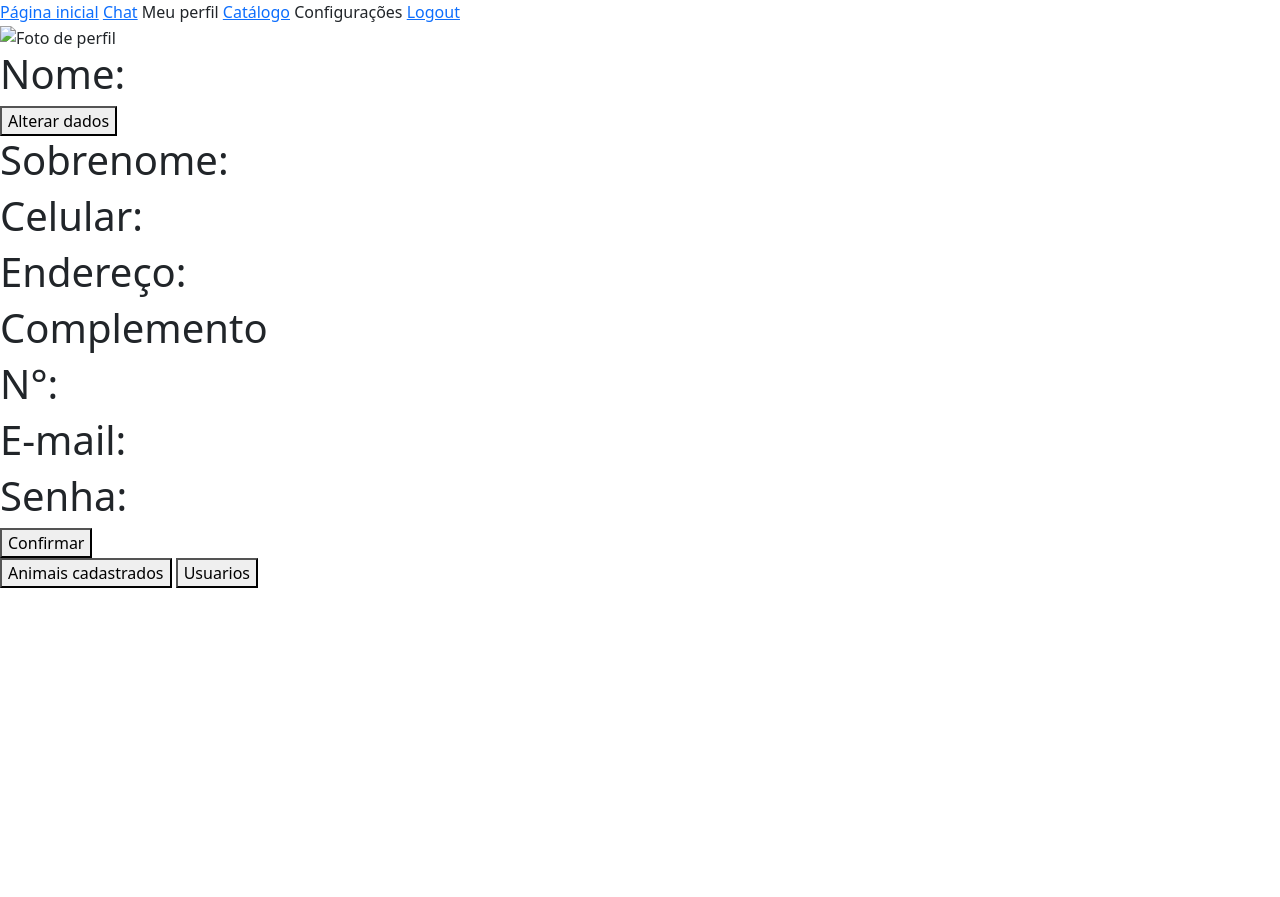
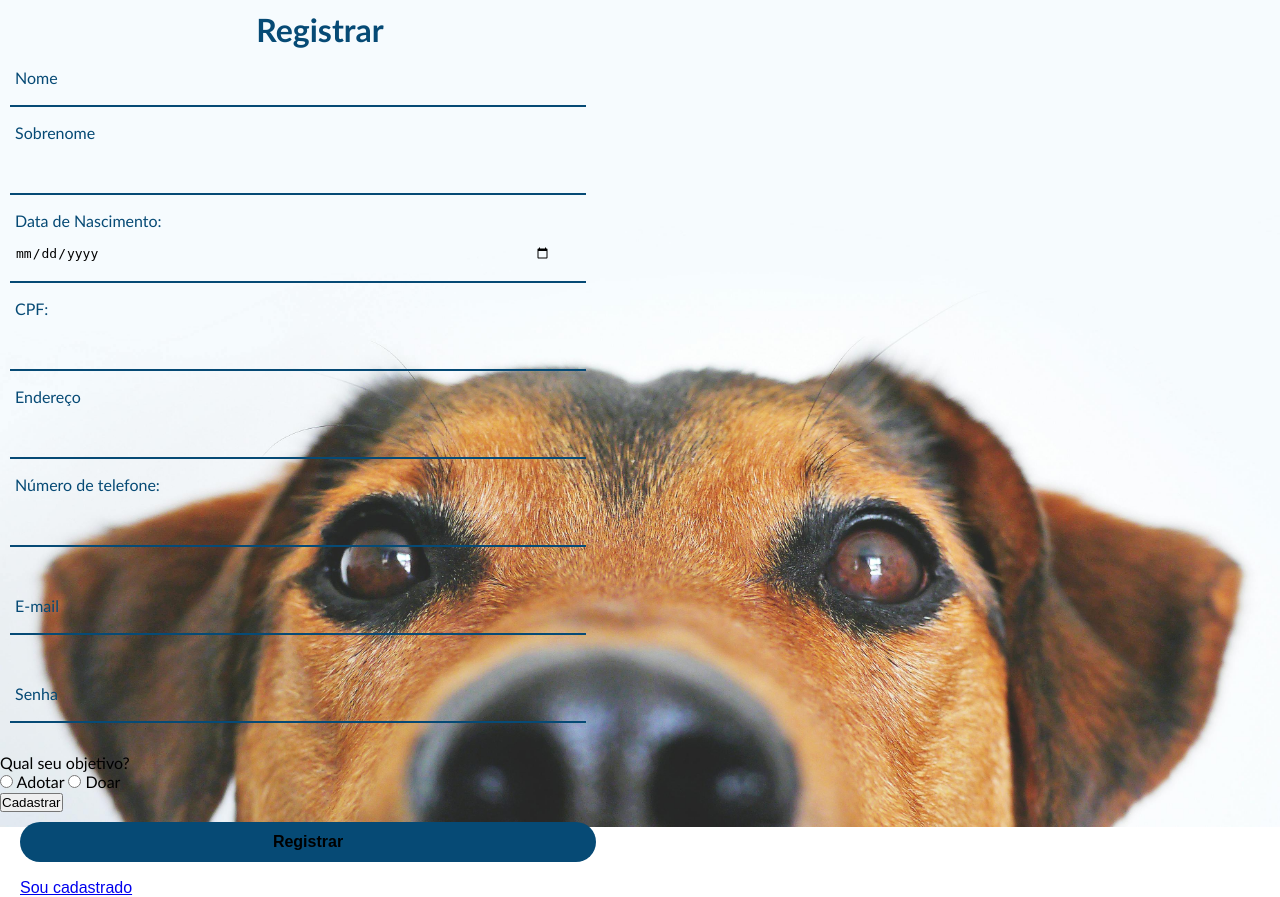
Before and after one commit to Brunos35/projetos, a PHP site: the page made by Cãopanheiro/assets/php/cadastro.php in a window 1280 px wide. Before the commit the page ends 588 px from the top, so only its background shows below. Run offline with PHP 8.4, Linux system fonts and the light colour scheme; data that the repository does not hold is empty.

Commit message:
Formulário de cadastro

```diff
--- a/Cãopanheiro/assets/php/cadastro.php
+++ b/Cãopanheiro/assets/php/cadastro.php
@@ -3,37 +3,66 @@
 <head>
     <meta charset="UTF-8">
     <meta name="viewport" content="width=device-width, initial-scale=1.0">
-    <title>Área do Usuario</title>
-    <link href="https://cdn.jsdelivr.net/npm/bootstrap@5.2.3/dist/css/bootstrap.min.css" rel="stylesheet"
-        integrity="sha384-rbsA2VBKQhggwzxH7pPCaAqO46MgnOM80zW1RWuH61DGLwZJEdK2Kadq2F9CUG65" crossorigin="anonymous">
+    <title>Cadastro Cãopanheiro</title>
+    <link rel="stylesheet" href="../css/login.css">
 </head>
+<?php
+ $nome = $_POST['nome'];
+ $email = $_POST['email'];
+ $senha = $_POST['senha'];
+?>
 <body>
-    <aside>
-        <span><a href="../index.html">Página inicial</a></span>
-        <span><a href="./chat.html">Chat</a></span>
-        <span>Meu perfil</span>
-        <span><a href="#">Catálogo</a></span>
-        <span>Configurações</span>
-        <span><a href="#">Logout</a></span>
-    </aside>
-    <main>
-        <img src="" alt="Foto de perfil">
-        <h1>Nome:</h1> <button id="alt_dados">Alterar dados</button>
-        <h1>Sobrenome:</h1>
-        <h1>Celular:</h1>
-        <h1>Endereço:</h1>
-        <h1>Complemento</h1>
-        <h1>N°:</h1>
-        <h1>E-mail:</h1>
-        <h1>Senha:</h1>
-        <button id="confirm">Confirmar</button>
-    </main>
-    <main>
-        <button>Animais cadastrados</button>
-        <button>Usuarios</button>
-    </main>
-<script src="https://cdn.jsdelivr.net/npm/bootstrap@5.2.3/dist/js/bootstrap.bundle.min.js"
-        integrity="sha384-kenU1KFdBIe4zVF0s0G1M5b4hcpxyD9F7jL+jjXkk+Q2h455rYXK/7HAuoJl+0I4"
-        crossorigin="anonymous"></script>
+    <div class="registro" id="registro">
+        <form action="registro.php" autocomplete="on">
+            <h2>Registrar</h2>
+            <div class="inputbox">
+                <input type="text" name="nome" id="nome" required value="<?=$nome?>">
+                <label for="nome">Nome</label>
+            </div>
+            <div class="inputbox">
+                <input type="text" name="sobrenome" id="sobrenome" required">
+                <label for="nome">Sobrenome</label>
+            </div>
+
+            <div class="inputbox">
+                <input type="date" name="dataNasc" id="dataNasc">
+                <label for="dataNasc">Data de Nascimento: </label>
+            </div>
+
+            <div class="inputbox">
+                <input type="number" name="cpf" id="cpf">
+                <label for="cpf">CPF: </label>
+            </div>
+
+            <div class="inputbox">
+                <input type="text" name="endereco" id="endereco">
+                <label for="endereco">Endereço</label>
+            </div>
+            <div class="inputbox">
+                <input type="tel" name="telefone" id="telefone">
+                <label for="telefone">Número de telefone: </label>
+            </div>
+            <div class="inputbox">
+                <input type="email" name="email" id="email" required value="<?=$email?>">
+                <label for="email">E-mail</label>
+            </div>
+            <div class="inputbox">
+                <input type="password" name="senha" id="senha" required value="<?=$senha?>">
+                <label for="senha">Senha</label>
+            </div>
+            <div class="input">
+                <p>Qual seu objetivo? </p>
+                <input type="radio" name="perfil" id="adotante">
+                <label for="perfil">Adotar</label>
+                <input type="radio" name="perfil" id="doador">
+                <label for="perfil">Doar</label>
+            </div>
+
+            <input type="submit" value="Cadastrar">
+
+            <button class="env">Registrar</button>
+        </form>
+    <button class="regs"><a href="Paglogin.php">Sou cadastrado</a></button>
+    </div>
 </body>
 </html>
```
Also changed, not shown: Cãopanheiro/assets/php/Paglogin.php (+2 -6 lines), Cãopanheiro/assets/php/registro.php (added, +42 -0 lines).
